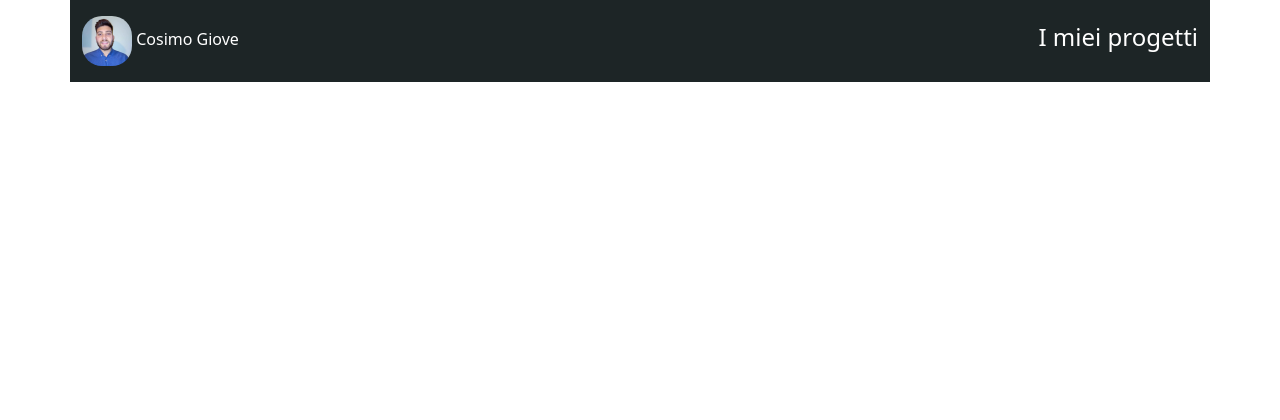
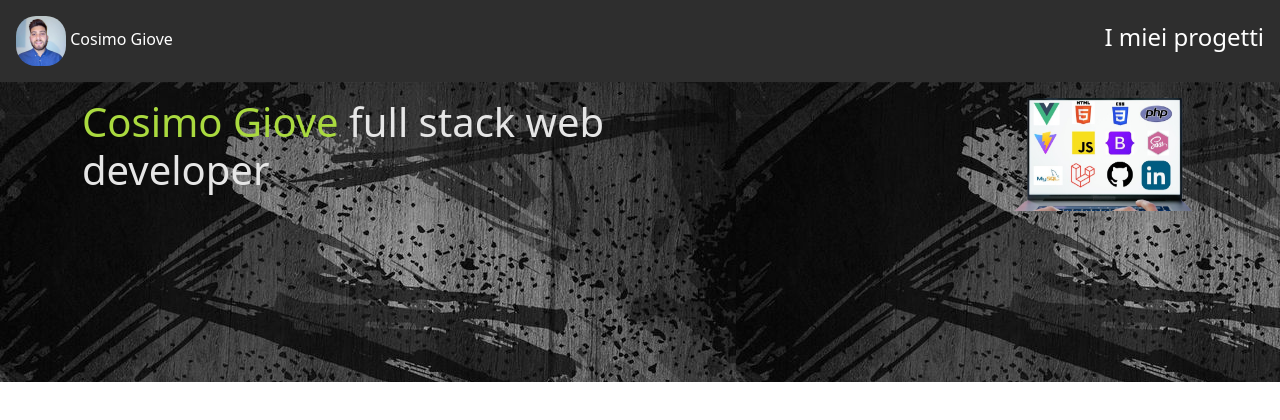
Before and after one commit to CosimoGiove/progettoMio, a plain HTML site: page index.html in a window 1280 px wide. Drawn offline with nearby package versions, Linux system fonts and the light colour scheme.

Commit message:
feat:jumbotron animation

```diff
--- a/index.html
+++ b/index.html
@@ -12,22 +12,38 @@
 
 <body>
     <header>
-        <div class="container colorcontainer">
-            <div class="row  align-items-center pt-3 pb-3">
-                <div class="col">
+        <div class="colorcontainer">
+            <div class="row ciao align-items-center pt-3 pb-3">
+                <div class="col mx-3">
                     <div class="imgcosimo">
                         <img src="/1708635024557.jpg" alt="cosimo_giove">
                         <span>Cosimo Giove</span>
                     </div>
 
                 </div>
-                <div class="col text-end">
+                <div class="col text-end mx-3">
                     <h4 class="project">I miei progetti</h4>
                 </div>
             </div>
         </div>
+        <div class="jumbotron">
+            <div class="container d-flex">
+                <div class="col-6 mt-3">
+                    <h1>
+                        <span class="name">Cosimo Giove</span> <span class="fullstack">full stack web developer</span>
+                    </h1>
+                </div>
+                <div class="col-6 text-end mt-3">
+                    <div class="imgpc">
+                        <img src="/Rosso_Deserto_Naturalistico_Messaggio_Motivazionale_Sfondo_Desktop_Background_Computer_Screen_-removebg-preview (1).png" alt="">
+                    </div>
+                </div>
+            </div>
+        </div>
     </header>
-    <main></main>
+    <main>
+
+    </main>
     <footer></footer>
     <script src="https://cdn.jsdelivr.net/npm/bootstrap@5.3.3/dist/js/bootstrap.bundle.min.js"
         integrity="sha384-YvpcrYf0tY3lHB60NNkmXc5s9fDVZLESaAA55NDzOxhy9GkcIdslK1eN7N6jIeHz"
--- a/style.css
+++ b/style.css
@@ -5,7 +5,7 @@
 }
 
 .colorcontainer{
-    background-color: #1D2526;
+    background-color: #2E2E2E;
     color: white;
 }
 
@@ -17,5 +17,35 @@
     color: #AADA3F;
 }
 
+.jumbotron{
+    height: 300px;
+    background-image: url(/download.jpg);
+    color: white;
+}
+.name{
+    color: #AADA3F;
+}
+.fullstack{
+    color:#e6e6e6;
+}
+
+.imgpc img{
+    width: 200px;
+    animation: animazione  3s infinite linear;
+}
+
+@keyframes animazione {
+    0% {
+        transform: translateX(0);
+    }
+    50% {
+        transform: translateX(10px);
+    }
+    100% {
+        transform: translateX(0);
+    }
+
+}
+
 
 /**  fine header */
```
Also changed, not shown: Rosso_Deserto_Naturalistico_Messaggio_Motivazionale_Sfondo_Desktop_Background_Computer_Screen_-removebg-preview (1).png (added), download.jpg (added).
